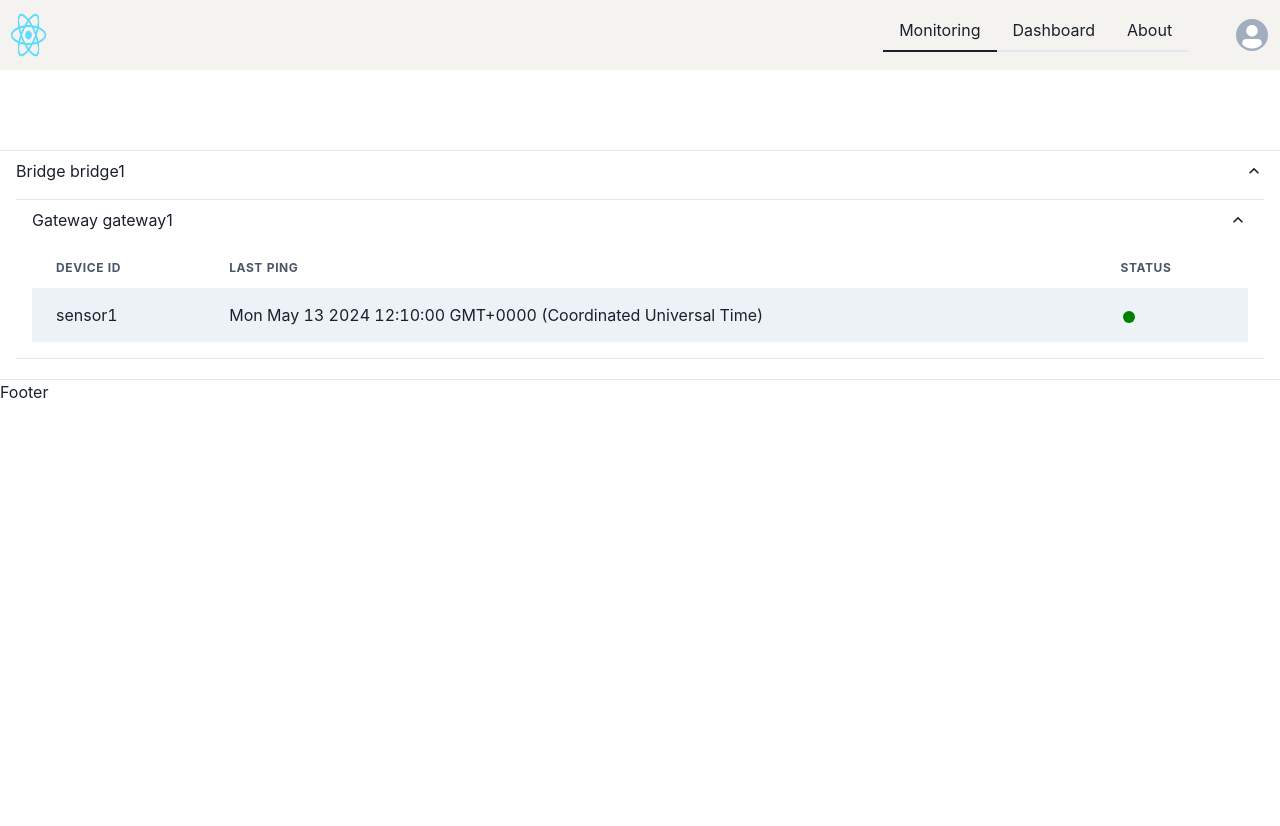
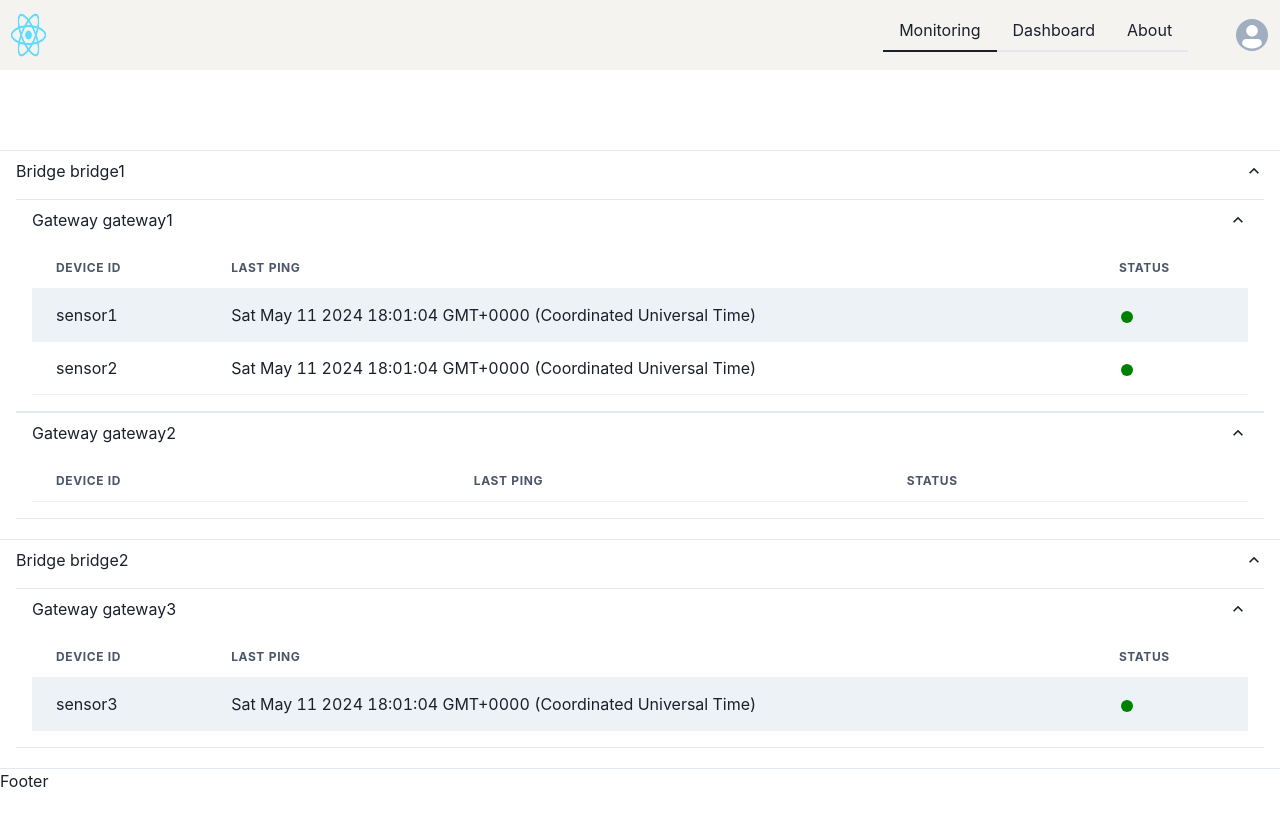
Before and after one commit to mikoMaz/monitoring-via-push-messages, a React (Create React App) app in the folder src/main/webclient/: page /monitoring in a window 1280 px wide. Shown: the top 826 px of the page. Before the commit the page ends 800 px from the top, so only its background shows below. Built offline with nearby package versions, Linux system fonts and the light colour scheme.

Commit message:
fixed sensors.map not populate sensors table

```diff
--- a/src/main/webclient/src/App.tsx
+++ b/src/main/webclient/src/App.tsx
@@ -37,6 +37,5 @@ export default function App() {
       navigate("/monitoring", { replace: true });
     }
   });
-
   return <AppMain {...appMainProps} />;
 }
--- a/src/main/webclient/src/components/layout/monitoring-tables/all-devices-view/all-devices-view.tsx
+++ b/src/main/webclient/src/components/layout/monitoring-tables/all-devices-view/all-devices-view.tsx
@@ -1,13 +1,14 @@
+import { Accordion } from "@chakra-ui/react";
 import { DeviceModel } from "../../../../types/deviceModel";
 import { BridgeRowView } from "./components/bridge-row-view";
 
 export const AllDevicesView = (model: DeviceModel) => {
 
   return (
-    <>
+    <Accordion defaultIndex={[0, 1]} allowMultiple>
       {model.bridges.map((bridge) => {
-        return <BridgeRowView {...bridge} />;
+        return <BridgeRowView bridge={bridge} />;
       })}
-    </>
+    </Accordion>
   );
 };
--- a/src/main/webclient/src/components/layout/monitoring-tables/all-devices-view/components/bridge-row-view.tsx
+++ b/src/main/webclient/src/components/layout/monitoring-tables/all-devices-view/components/bridge-row-view.tsx
@@ -1,5 +1,4 @@
 import {
-  Accordion,
   AccordionButton,
   AccordionIcon,
   AccordionItem,
@@ -9,7 +8,11 @@ import {
 import { Bridge } from "../../../../../types/deviceModel";
 import { GatewayRowView } from "./gateway-row-view";
 
-export const BridgeRowView = (bridge: Bridge) => {
+interface IBridgeRowViewProps {
+  bridge: Bridge
+}
+
+export const BridgeRowView = ({bridge}: IBridgeRowViewProps) => {
   const BridgeButton = () => {
     return (
       <>
@@ -22,17 +25,15 @@ export const BridgeRowView = (bridge: Bridge) => {
   };
 
   return (
-    <Accordion defaultIndex={[0]} allowMultiple>
-      <AccordionItem>
+    <AccordionItem key={bridge.id}>
       <AccordionButton>
         <BridgeButton />
       </AccordionButton>
       <AccordionPanel>
         {bridge.gateways.map((gateway) => (
-            <GatewayRowView {...gateway} />
+            <GatewayRowView gateway={gateway} />
           ))}
       </AccordionPanel>
     </AccordionItem>
-    </Accordion>
   );
 };
--- a/src/main/webclient/src/components/layout/monitoring-tables/all-devices-view/components/gateway-row-view.tsx
+++ b/src/main/webclient/src/components/layout/monitoring-tables/all-devices-view/components/gateway-row-view.tsx
@@ -9,7 +9,11 @@ import {
 import { Gateway } from "../../../../../types/deviceModel";
 import { SensorsTable } from "./sensors-table";
 
-export const GatewayRowView = (gateway: Gateway) => {
+interface IGatewayRowViewProps {
+  gateway: Gateway
+}
+
+export const GatewayRowView = ({gateway}: IGatewayRowViewProps) => {
   const GatewayButton = () => {
     return (
       <>
@@ -22,13 +26,13 @@ export const GatewayRowView = (gateway: Gateway) => {
   };
 
   return (
-    <Accordion defaultIndex={[0]} allowMultiple>
-      <AccordionItem>
+    <Accordion defaultIndex={[0]} allowMultiple key={gateway.id}>
+      <AccordionItem key={gateway.id}>
         <AccordionButton>
           <GatewayButton />
         </AccordionButton>
         <AccordionPanel pb={4}>
-          <SensorsTable {...gateway.sensors} />
+          <SensorsTable sensors={gateway.sensors} />
         </AccordionPanel>
       </AccordionItem>
     </Accordion>
--- a/src/main/webclient/src/components/layout/monitoring-tables/all-devices-view/components/sensors-table.tsx
+++ b/src/main/webclient/src/components/layout/monitoring-tables/all-devices-view/components/sensors-table.tsx
@@ -1,19 +1,19 @@
-import { Table, TableContainer, Tbody, Th, Thead, Tr } from "@chakra-ui/react";
+import {
+  Table,
+  TableContainer,
+  Tbody,
+  Th,
+  Thead,
+  Tr,
+} from "@chakra-ui/react";
 import { Sensor } from "../../../../../types/deviceModel";
 import { DeviceRow } from "./device-row";
 
-export const SensorsTable = (sensors: Sensor[]) => {
-  const getSensorsTableBody = () => {
-    return (
-      <Tbody>
-        <>
-          {sensors.map((bridge) => {
-            return <DeviceRow {...bridge} />;
-          })}
-        </>
-      </Tbody>
-    );
-  };
+interface ISensorsTableProps {
+  sensors: Sensor[]
+}
+
+export const SensorsTable = ({sensors}: ISensorsTableProps) => {
 
   return (
     <TableContainer>
@@ -27,10 +27,9 @@ export const SensorsTable = (sensors: Sensor[]) => {
         </Thead>
         <Tbody>
           <>
-          <DeviceRow {...sensors[0]}/>
-          {/* {sensors.map((sensor) => {
-            return <DeviceRow {...sensor} />;
-          })} */}
+            {sensors.map((sensor) => {
+              return <DeviceRow {...sensor} />;
+            })}
           </>
         </Tbody>
       </Table>
--- a/src/main/webclient/src/components/monitoring-page/monitoring-page.tsx
+++ b/src/main/webclient/src/components/monitoring-page/monitoring-page.tsx
@@ -1,40 +1,28 @@
-import { createDeviceModel } from "../../types/deviceModel";
-import { BridgeRowView } from "../layout/monitoring-tables/all-devices-view/components/bridge-row-view";
+import {
+  Bridge,
+  DeviceModel,
+  Gateway,
+  Sensor,
+  deviceStatus,
+} from "../../types/deviceModel";
+import { AllDevicesView } from "../layout/monitoring-tables/all-devices-view/all-devices-view";
 
 export const MonitoringPage = () => {
-  // const testJson = "../../../../test/example.json";
-  const testJson = `{
-    "bridges": [
-        {
-            "id": "bridge1",
-            "status": 0,
-            "lastPinged": "2024-05-13T12:00:00Z",
-            "gateways": [
-                {
-                    "id": "gateway1",
-                    "status": 0,
-                    "lastPinged": "2024-05-13T12:05:00Z",
-                    "sensors": [
-                        {
-                            "id": "sensor1",
-                            "status": 0,
-                            "lastPinged": "2024-05-13T12:10:00Z"
-                        }
-                    ]
-                }
-            ]
-        }
-    ],
-    "gateways": [],
-    "sensors": []
-}`;
-  const data = JSON.parse(testJson);
-  const deviceModel = createDeviceModel(data);
+  const deviceModel = new DeviceModel([
+    new Bridge("bridge1", deviceStatus.active, new Date(), [
+      new Gateway("gateway1", deviceStatus.active, new Date(), [
+        new Sensor("sensor1", deviceStatus.active, new Date()),
+        new Sensor("sensor2", deviceStatus.active, new Date()),
+      ]),
+      new Gateway("gateway2", deviceStatus.active, new Date(), [])
+    ]),
+    new Bridge("bridge2", deviceStatus.active, new Date(), [
+      new Gateway("gateway3", deviceStatus.active, new Date(), [
+        new Sensor("sensor3", deviceStatus.active, new Date()),
+      ])
+    ])
+  ]);
   return (
-    <>
-      {deviceModel.bridges.map((bridge) => {
-        return <BridgeRowView {...bridge} />;
-      })}
-    </>
+    <AllDevicesView {...deviceModel}/>
   );
 };
```
Lines whose indentation alone changed are shown as unchanged.
